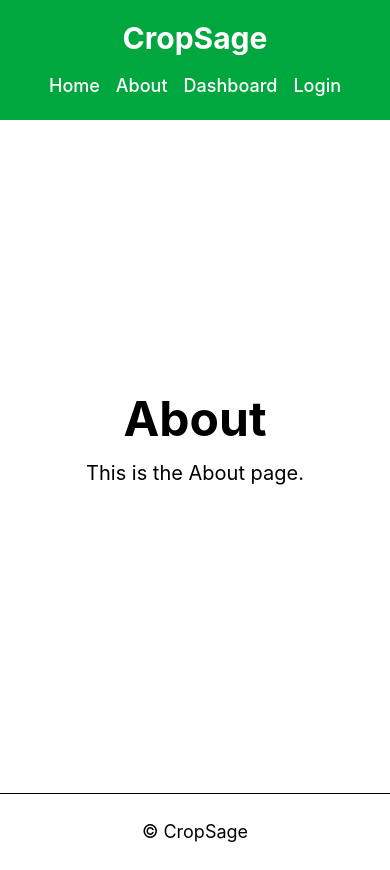
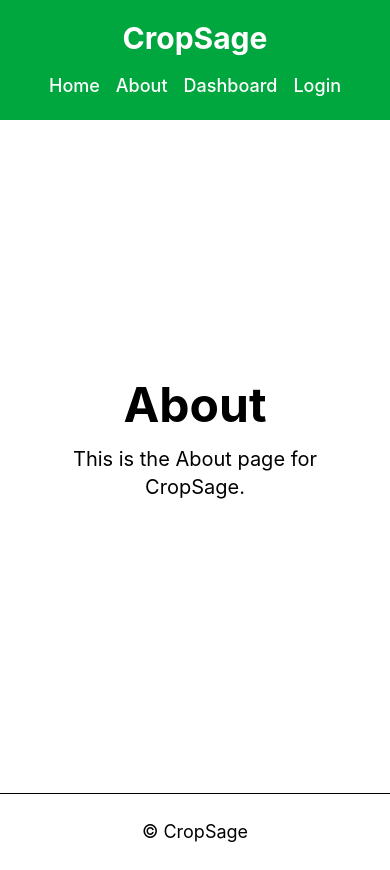
Before and after one commit to viv-techcode/CropSage, a React app in the folder frontend/: page /about in a window 390 px wide. Built offline with nearby package versions, Linux system fonts and the light colour scheme; the HTML template or start-up script is replaced by a standard one.

Commit message:
fix: improve mobile responsiveness and spacing

```diff
--- a/frontend/src/pages/About.jsx
+++ b/frontend/src/pages/About.jsx
@@ -8,7 +8,9 @@ function About() {
       <main className="min-h-[76vh] flex flex-col justify-center items-center text-center px-6">
         <h1 className="text-5xl font-bold mb-4">About</h1>
         <p className="text-xl">
-          This is the About page.
+          <p className="text-xl">
+  This is the About page for CropSage.
+</p>
         </p>
       </main>
       <Footer />
```
